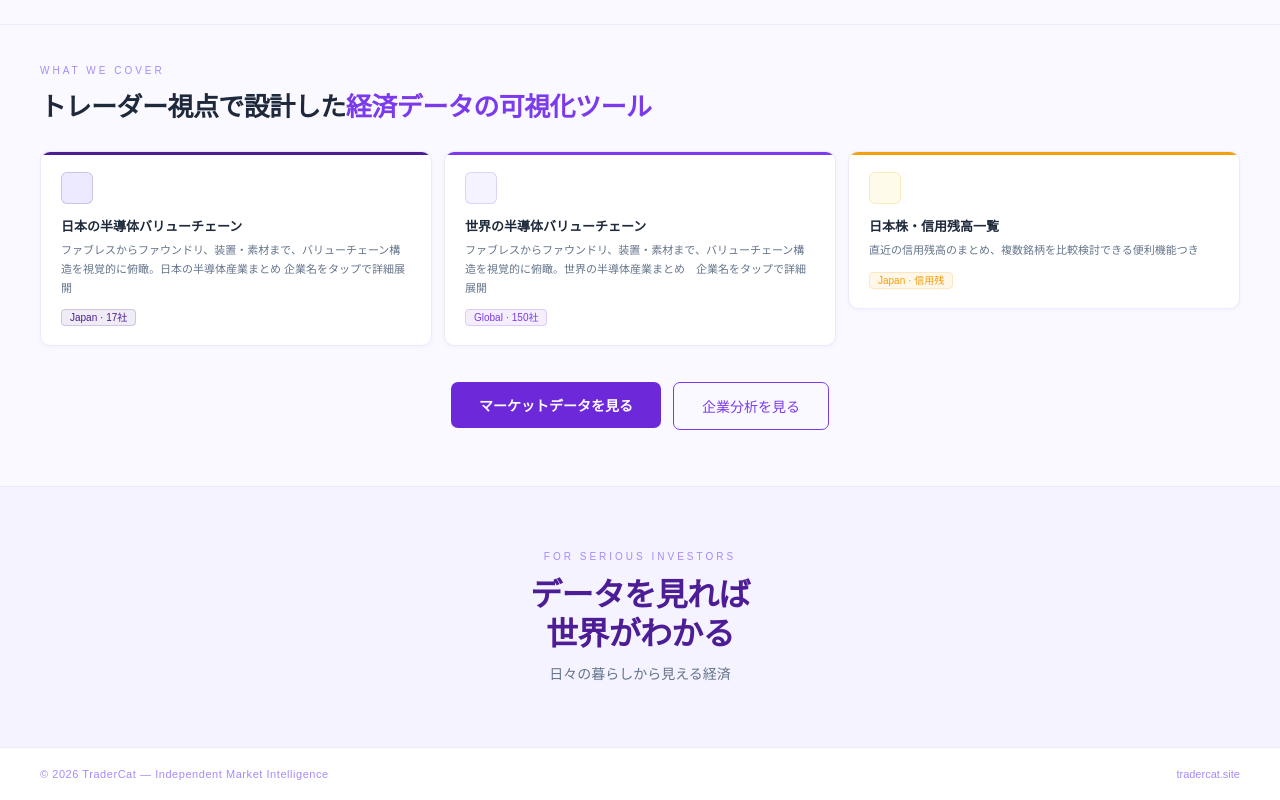
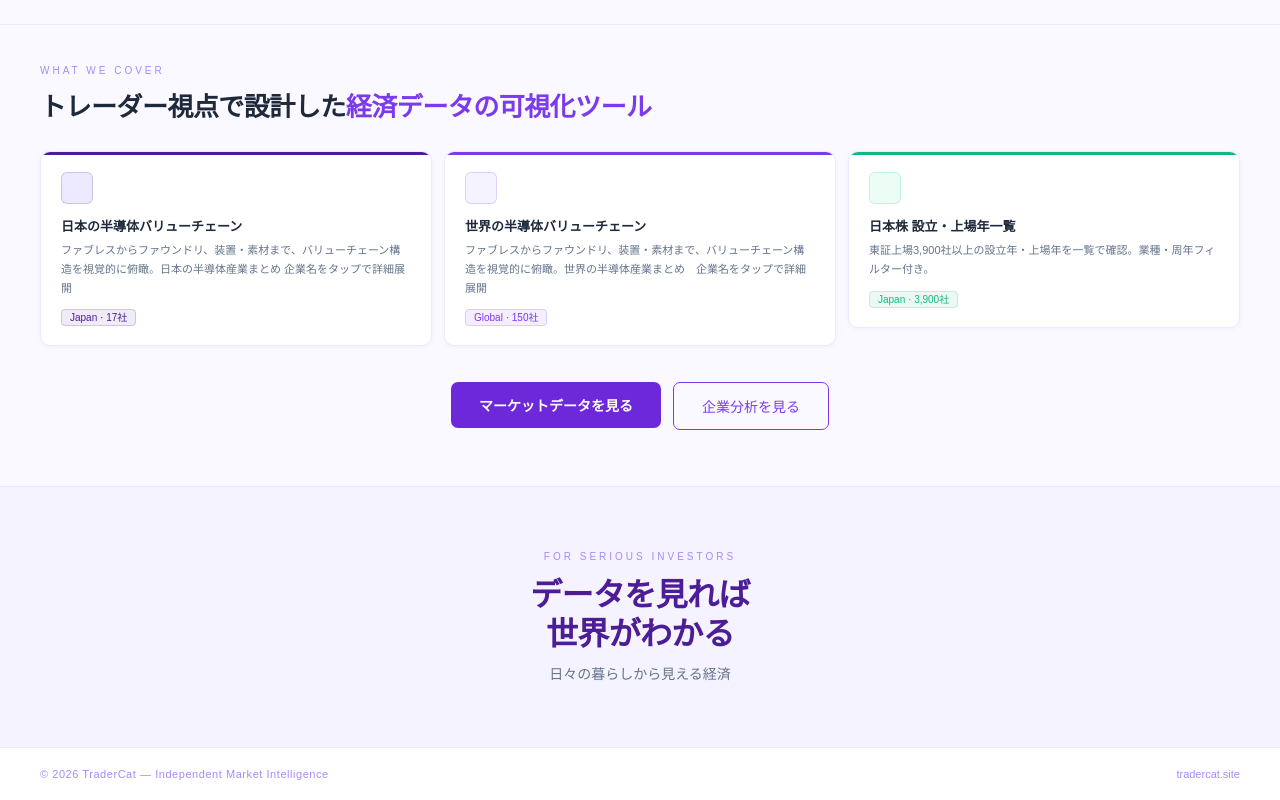
Before and after one commit to miho1031/top, a React (Vite) app: page / in a window 1280 px wide. Shown: the part 969-1769 px from the top of the page. Built offline with nearby package versions, Linux system fonts and the light colour scheme.

Commit message:
Update App.jsx

```diff
--- a/src/App.jsx
+++ b/src/App.jsx
@@ -183,7 +183,7 @@ function ChartHero() {
 const features = [
   { color: "#4c1d95", bg: "#ede9fe", title: "日本の半導体バリューチェーン", body: "ファブレスからファウンドリ、装置・素材まで、バリューチェーン構造を視覚的に俯瞰。日本の半導体産業まとめ 企業名をタップで詳細展開", tag: "Japan · 17社", url: "https://japansemicondu.netlify.app/" },
   { color: "#7c3aed", bg: "#f5f3ff", title: "世界の半導体バリューチェーン", body: "ファブレスからファウンドリ、装置・素材まで、バリューチェーン構造を視覚的に俯瞰。世界の半導体産業まとめ　企業名をタップで詳細展開", tag: "Global · 150社", url: "https://teal-melomakarona-306990.netlify.app/" },
-  { color: "#f59e0b", bg: "#fffbeb", title: "日本株・信用残高一覧", body: "直近の信用残高のまとめ、複数銘柄を比較検討できる便利機能つき", tag: "Japan · 信用残", url: "https://tradercat.site/report/show_margin.php" },
+  { color: "#10b981", bg: "#ecfdf5", title: "日本株 設立・上場年一覧", body: "東証上場3,900社以上の設立年・上場年を一覧で確認。業種・周年フィルター付き。", tag: "Japan · 3,900社", url: "https://tradercat.site/report/show_japanmarket.php" },
 ];
 
 export default function App() {
```
